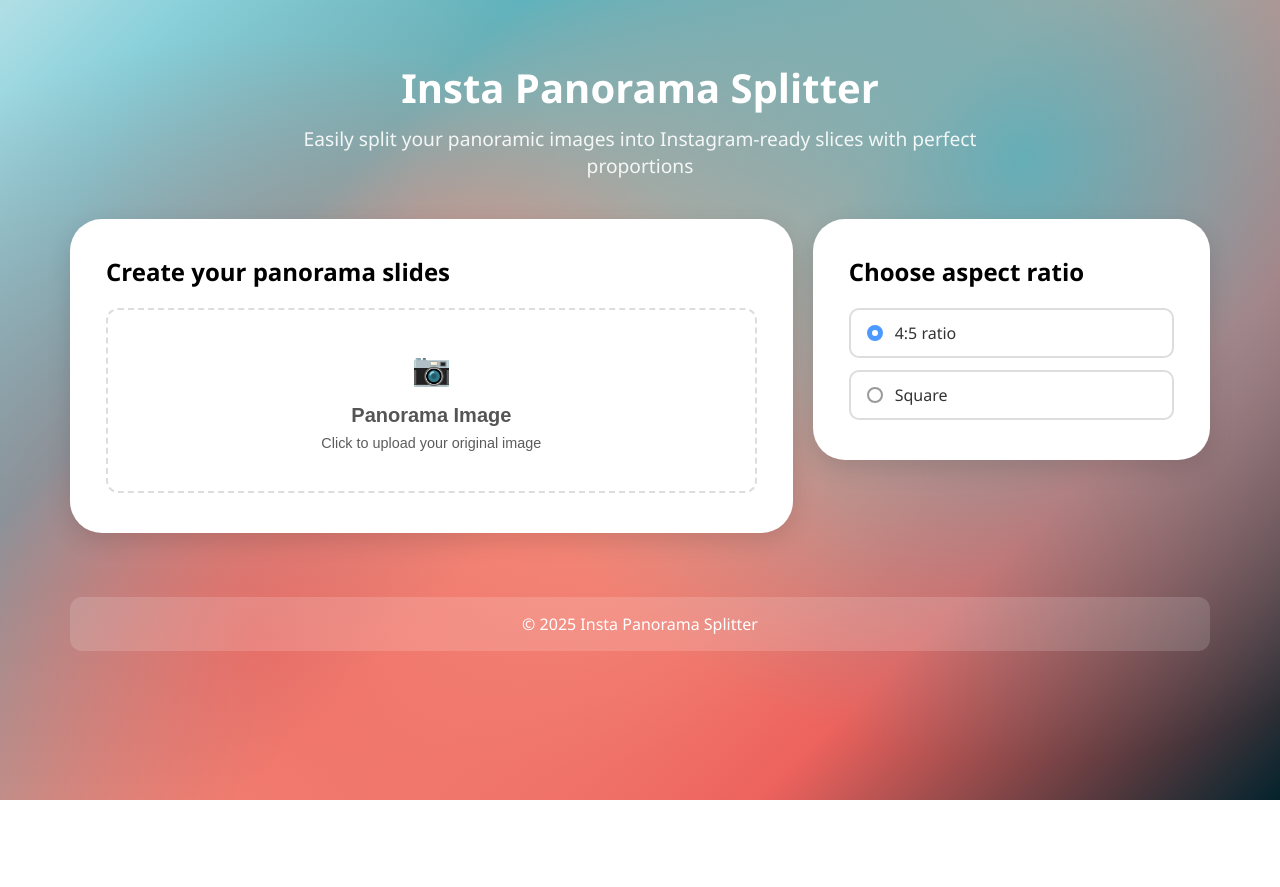
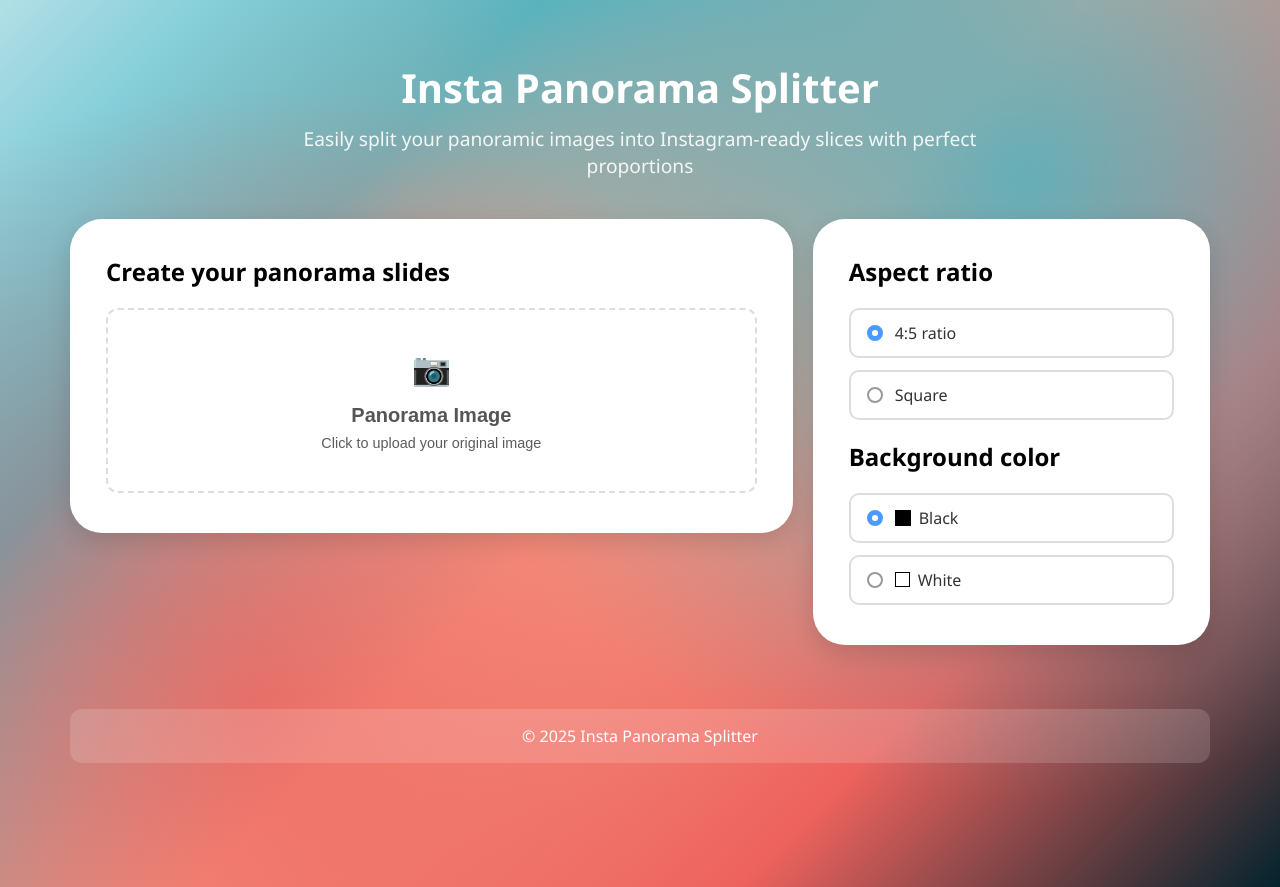
Before and after one commit to captainAyan/panorama_splitter, a React (Vite) app: page / in a window 1280 px wide. Before the commit the page ends 800 px from the top, so only its background shows below. Built offline with nearby package versions, Linux system fonts and the light colour scheme.

Commit message:
feat: :sparkles: fixed ratio, added settings component, add background color selector

```diff
--- a/src/App.css
+++ b/src/App.css
@@ -111,23 +111,6 @@ html {
   margin-top: 20px;
 }
 
-/* Grid container */
-.image-grid {
-  display: grid;
-  grid-template-columns: repeat(auto-fill, minmax(150px, 1fr));
-  gap: 10px;
-  margin-top: 1rem;
-}
-
-/* Image class */
-.sliced-image {
-  max-height: 150px;
-  height: auto;
-  object-fit: contain;
-  border-radius: 16px;
-  box-shadow: 0 1px 3px rgba(0, 0, 0, 0.1);
-}
-
 .radio-option {
   display: flex;
   align-items: center;
@@ -137,6 +120,24 @@ html {
   cursor: pointer;
   transition: border-color 0.3s, background-color 0.3s;
   user-select: none;
+}
+
+/* Grid container */
+.image-grid {
+  display: grid;
+  grid-template-columns: repeat(auto-fill, minmax(150px, 1fr));
+  gap: 10px;
+  margin-top: 2rem;
+}
+
+/* Image class */
+.sliced-image {
+  max-height: 150px;
+  height: auto;
+  object-fit: contain;
+  border: #777 solid 2px;
+  border-radius: 16px;
+  box-shadow: 0 1px 3px rgba(0, 0, 0, 0.1);
 }
 
 .radio-option:hover {
--- a/src/App.jsx
+++ b/src/App.jsx
@@ -4,35 +4,18 @@ import "./App.css";
 import Uploader from "./Uploader";
 import Viewer from "./Viewer";
 import Details from "./Details";
-
-const AspectRatio = Object.freeze({
-  FourToFive: {
-    label: "4:5",
-    numerator: 4,
-    denominator: 5,
-  },
-  Square: {
-    label: "1:1",
-    numerator: 1,
-    denominator: 1,
-  },
-});
+import Settings from "./Settings";
+import { AspectRatio, FillColor } from "./constants";
 
 function App() {
   const [file, setFile] = useState();
   const [slices, setSlices] = useState([]);
   const [image, setImage] = useState();
   const [aspectRatio, setAspectRatio] = useState(AspectRatio.FourToFive);
+  const [fillColor, setFillColor] = useState(FillColor.BLACK);
 
   const handleImageRemoval = (e) => {
     setFile(null);
-  };
-
-  const handleAspectRatioChange = (e) => {
-    if (e.target.value === AspectRatio.FourToFive.label)
-      setAspectRatio(AspectRatio.FourToFive);
-    else if (e.target.value === AspectRatio.Square.label)
-      setAspectRatio(AspectRatio.Square);
   };
 
   useEffect(() => {
@@ -60,9 +43,7 @@ function App() {
     const ctx = canvas.getContext("2d");
 
     const frame_height = image.height;
-    const frame_width = parseInt(
-      (frame_height * aspectRatio.numerator) / aspectRatio.denominator
-    );
+    const frame_width = parseInt(frame_height * aspectRatio);
 
     canvas.width = frame_width;
     canvas.height = frame_height;
@@ -70,7 +51,7 @@ function App() {
     let imageSources = [];
 
     for (let i = 0; i < Math.ceil(image.width / frame_width); i++) {
-      ctx.fillStyle = "black";
+      ctx.fillStyle = fillColor;
       ctx.fillRect(0, 0, frame_width, frame_height);
       ctx.fill();
 
@@ -146,31 +127,12 @@ function App() {
             </div>
 
             <div className="card card-right">
-              <h2 className="card-header">Choose aspect ratio</h2>
-
-              <div className="radio-group">
-                <label className="radio-option">
-                  <input
-                    type="radio"
-                    name="aspectRatio"
-                    value={AspectRatio.FourToFive.label}
-                    checked={aspectRatio.label == AspectRatio.FourToFive.label}
-                    onChange={handleAspectRatioChange}
-                  />
-                  <span className="custom-radio-label">4:5 ratio</span>
-                </label>
-
-                <label className="radio-option">
-                  <input
-                    type="radio"
-                    name="aspectRatio"
-                    value={AspectRatio.Square.label}
-                    checked={aspectRatio.label == AspectRatio.Square.label}
-                    onChange={handleAspectRatioChange}
-                  />
-                  <span className="custom-radio-label">Square</span>
-                </label>
-              </div>
+              <Settings
+                aspectRatio={aspectRatio}
+                setAspectRatio={setAspectRatio}
+                fillColor={fillColor}
+                setFillColor={setFillColor}
+              />
 
               {image && <Details image={image} aspectRatio={aspectRatio} />}
             </div>
@@ -181,8 +143,8 @@ function App() {
               <h2 className="card-header">Create your panorama slides</h2>
               <div className="image-grid">
                 {slices?.map((s, i) => (
-                  <a href={s} target="_blank" download>
-                    <img src={s} alt="" className="sliced-image" key={i} />
+                  <a href={s} target="_blank" download key={i}>
+                    <img src={s} alt="" className="sliced-image" />
                   </a>
                 ))}
               </div>
--- a/src/Details.jsx
+++ b/src/Details.jsx
@@ -1,7 +1,7 @@
 export default function Details({ image, aspectRatio: ratio }) {
   return (
     <>
-      <h2 className="card-header">Image Details</h2>
+      <h2 className="card-header">Image details</h2>
 
       <table style={{ width: "100%" }}>
         <tbody>
@@ -14,18 +14,13 @@ export default function Details({ image, aspectRatio: ratio }) {
           <tr>
             <td>Number of Slices: </td>
             <td style={{ textAlign: "right" }}>
-              {Math.ceil(
-                image?.width /
-                  ((image?.height / ratio.denominator) * ratio.numerator)
-              )}
+              {Math.ceil(image?.width / (image?.height * ratio))}
             </td>
           </tr>
           <tr>
             <td>Slice Resolution: </td>
             <td style={{ textAlign: "right" }}>
-              {Math.floor(
-                (image?.height / ratio.denominator) * ratio.numerator
-              )}
+              {Math.floor(image?.height * ratio)}
               px x {image?.height}px
             </td>
           </tr>
--- /dev/null
+++ b/src/Settings.jsx
@@ -0,0 +1,87 @@
+import { AspectRatio, FillColor } from "./constants";
+
+export default function Settings({
+  aspectRatio,
+  setAspectRatio,
+  fillColor,
+  setFillColor,
+}) {
+  const handleAspectRatioChange = (e) => {
+    setAspectRatio(e.target.value);
+  };
+
+  const handleFillColorChange = (e) => {
+    setFillColor(e.target.value);
+  };
+
+  return (
+    <>
+      <h2 className="card-header">Aspect ratio</h2>
+      <div className="radio-group">
+        <label className="radio-option">
+          <input
+            type="radio"
+            name="aspectRatio"
+            value={AspectRatio.FourToFive}
+            checked={aspectRatio == AspectRatio.FourToFive}
+            onChange={handleAspectRatioChange}
+          />
+          <span className="custom-radio-label">4:5 ratio</span>
+        </label>
+
+        <label className="radio-option">
+          <input
+            type="radio"
+            name="aspectRatio"
+            value={AspectRatio.Square}
+            checked={aspectRatio == AspectRatio.Square}
+            onChange={handleAspectRatioChange}
+          />
+          <span className="custom-radio-label">Square</span>
+        </label>
+      </div>
+
+      <h2 className="card-header">Background color</h2>
+      <div className="radio-group">
+        <label className="radio-option">
+          <input
+            type="radio"
+            name="Black"
+            value={FillColor.BLACK}
+            checked={fillColor === FillColor.BLACK}
+            onChange={handleFillColorChange}
+          />
+          <span
+            style={{
+              marginRight: "8px",
+              width: "16px",
+              height: "16px",
+              backgroundColor: "black",
+            }}
+          ></span>
+          <span className="custom-radio-label">Black</span>
+        </label>
+
+        <label className="radio-option">
+          <input
+            type="radio"
+            name="White"
+            value={FillColor.WHITE}
+            checked={fillColor === FillColor.WHITE}
+            onChange={handleFillColorChange}
+          />
+          <span
+            style={{
+              marginRight: "8px",
+              width: "15px",
+              height: "15px",
+              backgroundColor: "white",
+              border: "solid black 1px",
+            }}
+          ></span>
+          <span className="custom-radio-label">White</span>
+        </label>
+      </div>
+    </>
+  );
+}
--- /dev/null
+++ b/src/constants.js
@@ -0,0 +1,9 @@
+export const AspectRatio = Object.freeze({
+  FourToFive: 4 / 5,
+  Square: 1,
+});
+
+export const FillColor = Object.freeze({
+  WHITE: "white",
+  BLACK: "black",
+});
```
